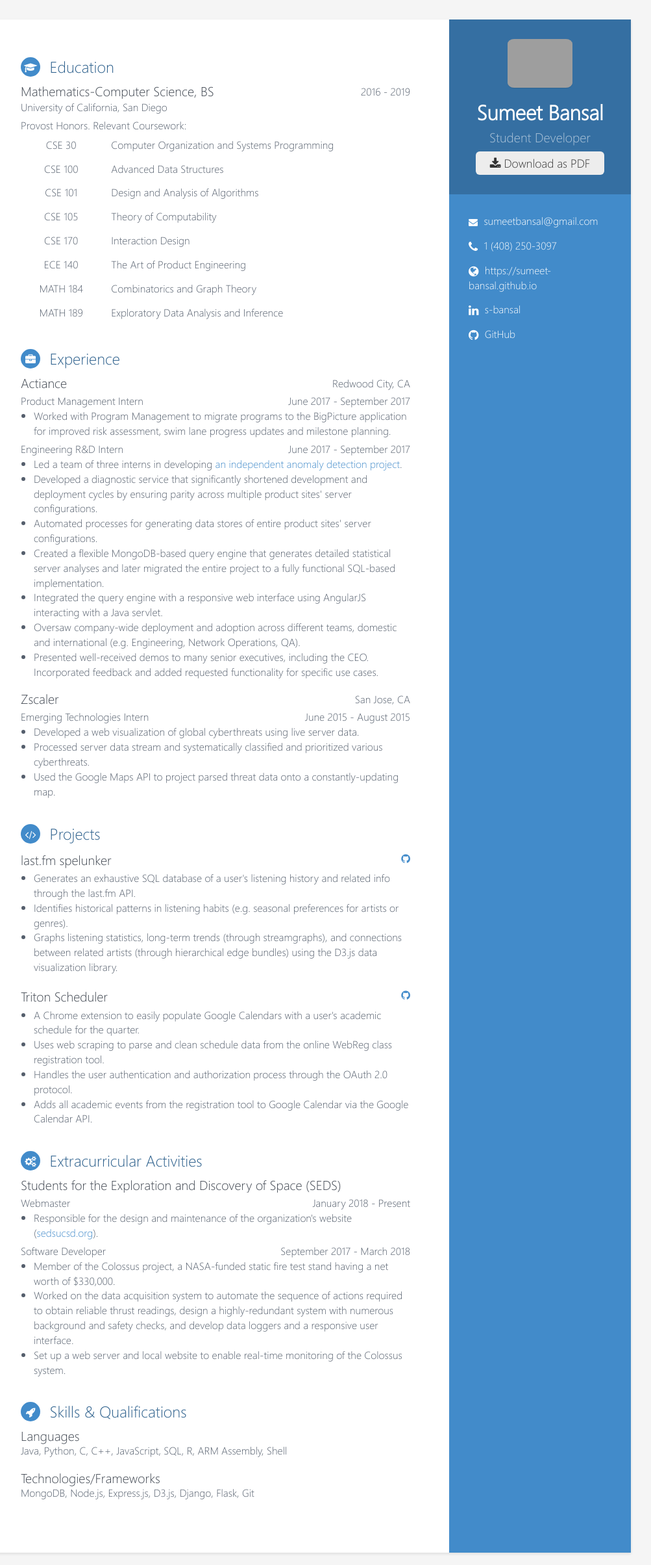
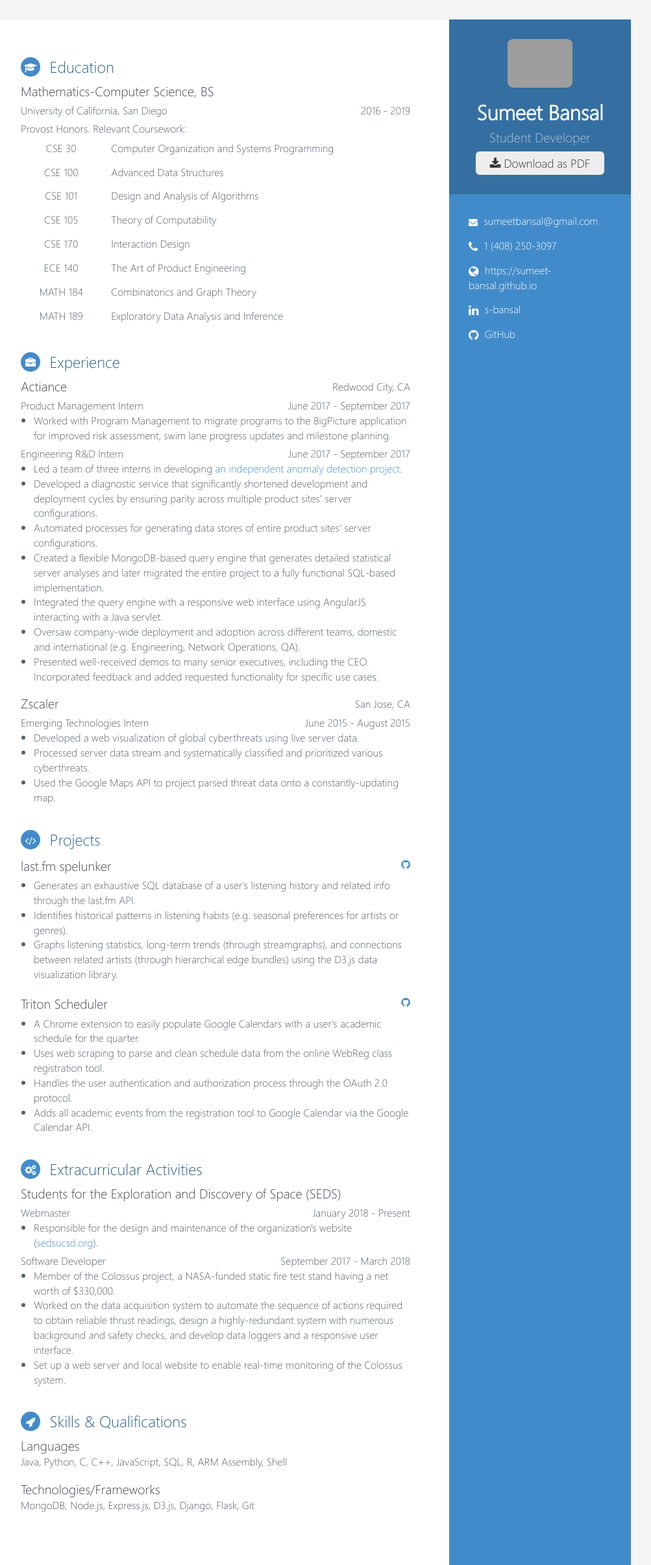
Before and after one commit to sumeet-bansal/sumeet-bansal.github.io, a Jekyll site: the page built from _pages/resume.md, in a window 1280 px wide. Shown: the whole page at 65% size, without its empty margins (168-1171 px from the left). Built offline with Jekyll 4.4.1, drawn with Linux system fonts in a browser that asks for light colours.

Commit message:
reformatted resume's university header

```diff
--- a/_layouts/resume.html
+++ b/_layouts/resume.html
@@ -97,9 +97,11 @@
 					<div class="meta">
 						<div class="item-header">
 							<h3 class="item-header-left degree">{{ edu.degree }}</h3>
-							<div class="item-header-right time">{{ edu.time }}</div>
 						</div>
-						<div class="university">{{ edu.university }}</div>
+						<div class="item-header-secondary">
+							<div class="item-header-secondary-left university">{{ edu.university }}</div>
+							<div class="item-header-secondary-right time">{{ edu.time }}</div>
+						</div>
 					</div>
 
 					{% if edu.coursework %}
--- a/assets/_sass/_resume.scss
+++ b/assets/_sass/_resume.scss
@@ -203,7 +203,7 @@
 		color: $dslate;
 		font-size: 20px;
 		margin-top: 0px;
-		margin-bottom: 0px;
+		margin-bottom: 2px;
 		font-weight: 500;
 	}
 	.item-header-right,
```
